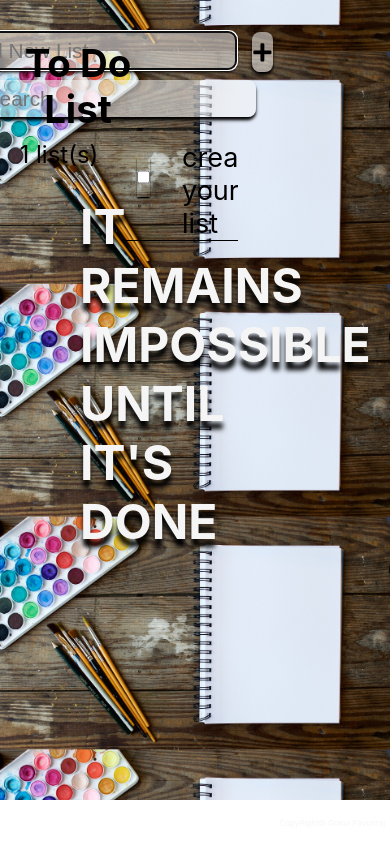
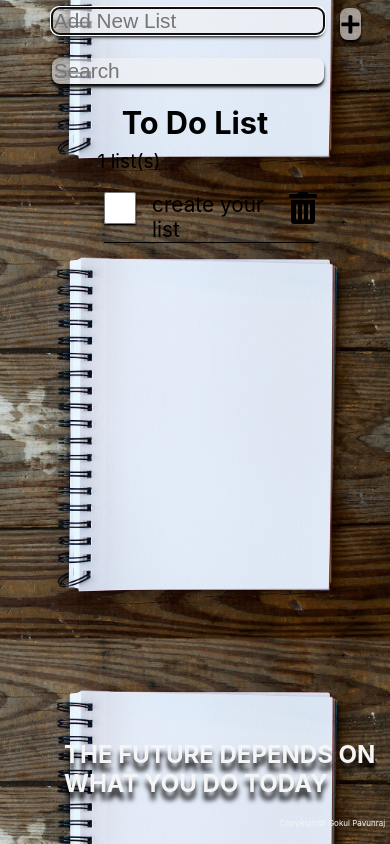
Before and after one commit to GokulPSVG/dailychecklist, a React (Create React App) app in the folder dailychecklist/: page / in a window 390 px wide. Built offline with nearby package versions, Linux system fonts and the light colour scheme.

Commit message:
eighteenth commit

```diff
--- a/dailychecklist/src/CheckList.js
+++ b/dailychecklist/src/CheckList.js
@@ -1,14 +1,18 @@
-import React from 'react'
+import React, { useEffect, useState } from 'react'
 import ListItem from './ListItem'
 
 
 const CheckList = ({listContent,handelCheck,handelDelete}) => {
+    const [line,setline]=useState("IT REMAINS IMPOSSIBLE UNTIL IT'S DONE")
+    useEffect(()=>{
         const randomNumber=Math.round(Math.random()*3)
         const quote1="YOU ARE GREAT AND YOU CAN ACHIEVE ANYTHING"
         const quote2='THE FUTURE DEPENDS ON WHAT YOU DO TODAY'
         const quote3="TODAY IS ANOTHER CHANCE TO GET BETTER"
         const quote4="IT REMAINS IMPOSSIBLE UNTIL IT'S DONE"
         const line = randomNumber=== 1 ? quote1 : randomNumber === 2 ? quote2 : randomNumber === 3 ? quote3 : quote4 ;
+        setline(line)
+    },[])
   return (
     <main>
         <div className='quote'>
--- a/dailychecklist/src/index.css
+++ b/dailychecklist/src/index.css
@@ -45,7 +45,7 @@ footer{
   justify-content: center;
   gap: 1rem;
   margin: 2rem 2rem 0.5rem 2rem;
-  min-height: 50%;
+  min-height: 5%;
   width: 45%;
 }
 
@@ -159,33 +159,78 @@ ul::-webkit-scrollbar{
 }
 
 @media screen and (max-width: 480px) {
+  .App{
+    background-image: url(./images/background.jpg);
+    background-size: 186%;
+    background-position: 90%;
+    background-repeat: repeat;
+    width: 100%;
+    height: 100%;
+  }
   .listCount{
-    margin-left: 5%;
+    margin-left: 25%;
+    width: 50%;
+    position: fixed;
+    top: 6rem;
+    font-size: 120%;
   }
   ul{
     margin: 1rem 1rem 3rem 1rem;
     padding: 0rem;
+    width: 55%;
+    height: 44%;
+    position: fixed;
+    top: 11rem;
+    left: 5.5rem;
+  }
+  .addNewItem{
+    max-height: 1rem;
+    margin:0.5rem 0rem 0rem 0rem;
   }
   .addNewItem button{
+    height: 10%;
     margin-right: 0.2rem;
   }
-  .searchItem input{
-    flex-grow: 0.9;
+  .addNewItem > input {
+    height: 10%;
+    margin:0rem 0rem 0rem 15rem;
+  }
+  .searchItem > input{
+    flex-grow: 1;
+    margin-left: 12.5rem;
   }
   .listItem label{
-    max-width: 8.2rem;
+    width: 45%;
+    font-size: 100%;
   }
   .listItem svg{
-    height: 2.5rem;
-    width: 2.5rem;
+    height: 2rem;
+    width: 2rem;
+    margin: 0rem 0rem 0.5rem 0rem;
   }
   .listItem input{
-    height: 2.5rem;
-    width: 2.5rem;
+    height: 2rem;
+    width: 2rem;
+    margin: 0rem 0rem 0.5rem 0rem;
+  }
+  .quote{
+    height: 10%;
+    width: 80%;
+    font-size: 100%;
+    position: fixed;
+    bottom: 2.5rem;
+    left: 4rem;
   }
 }
-
 @media screen and (min-width: 760px) {
+  .App{
+    background-image: url(./images/background.jpg);
+    background-size: 100%;
+    background-position: 30%;
+    position: fixed;
+    top: 0rem;
+    width: 100%;
+  }
   ul{
     margin-right: 2.5rem;
     max-width: 30rem;
```
Lines whose indentation alone changed are shown as unchanged.
